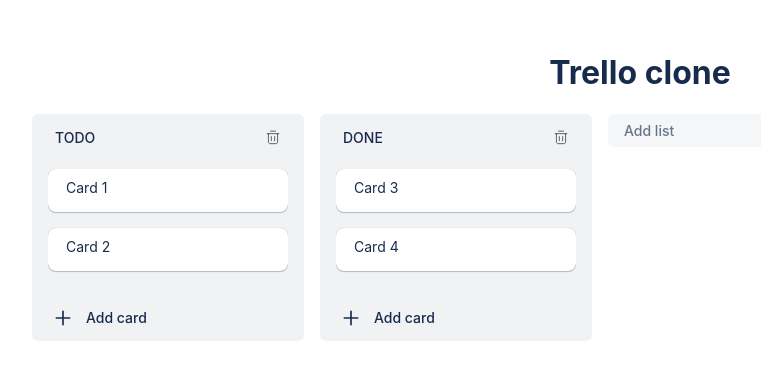
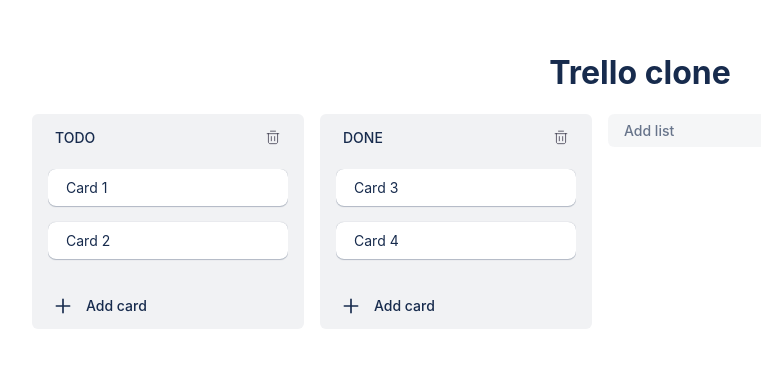
Before and after one commit to carlosvalv/trello-clone, a React (Create React App) app: page / in a window 1280 px wide. Shown: the top 380 px of the page, without its empty margins (0-761 px from the left). Built offline with nearby package versions, Linux system fonts and the light colour scheme.

Commit message:
[CardView] dont render div icon if not necesary

```diff
--- a/src/components/Card/CardView.tsx
+++ b/src/components/Card/CardView.tsx
@@ -25,7 +25,11 @@
   return (
     <div className="card" draggable onClick={onClick}>
       <span>{card.title}</span>
-      <div className="description-icon">{card.description ? <DescriptionIcon /> : null}</div>
+      {card.description ? (
+        <div className="description-icon">
+          <DescriptionIcon />
+        </div>
+      ) : null}
     </div>
   );
 }
```
